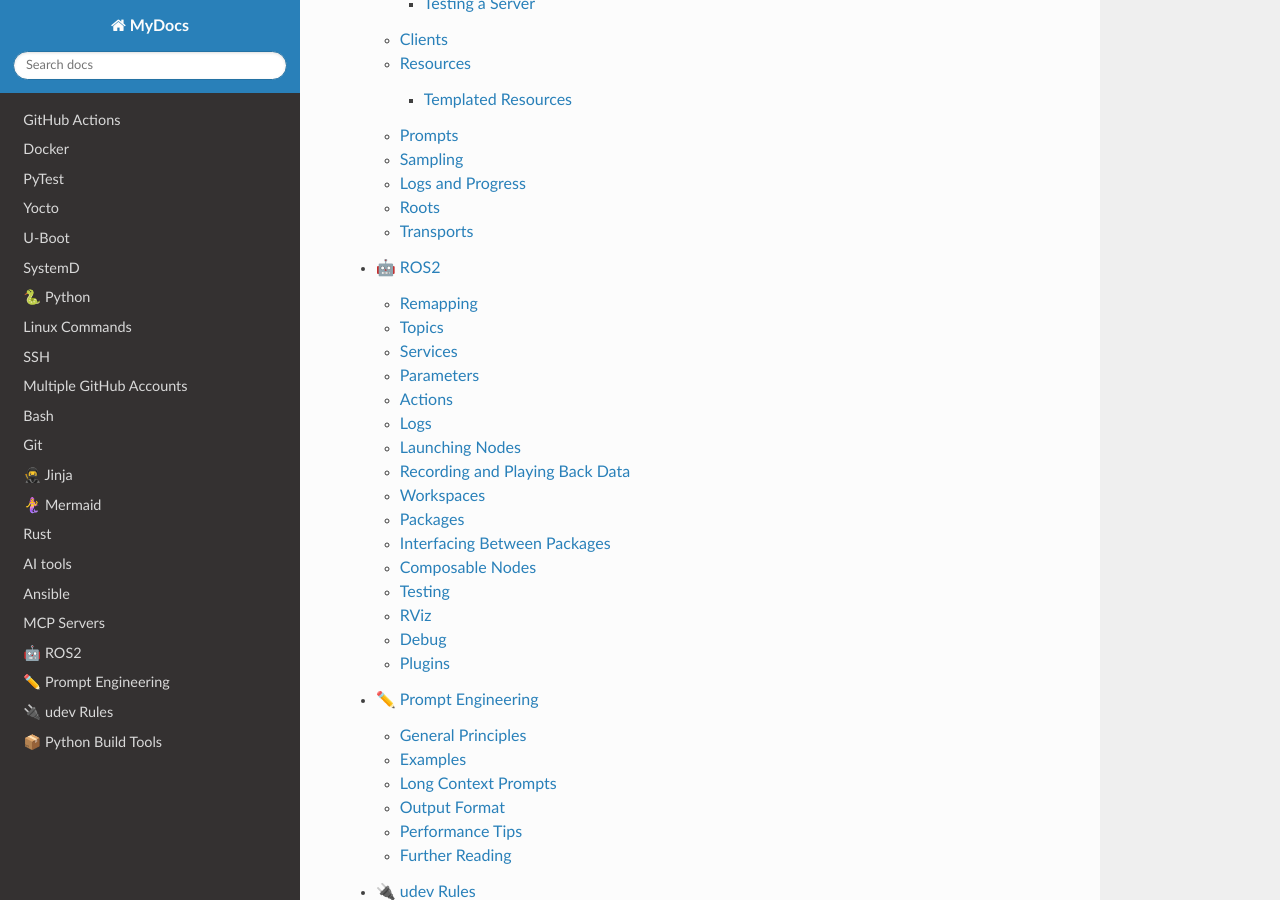
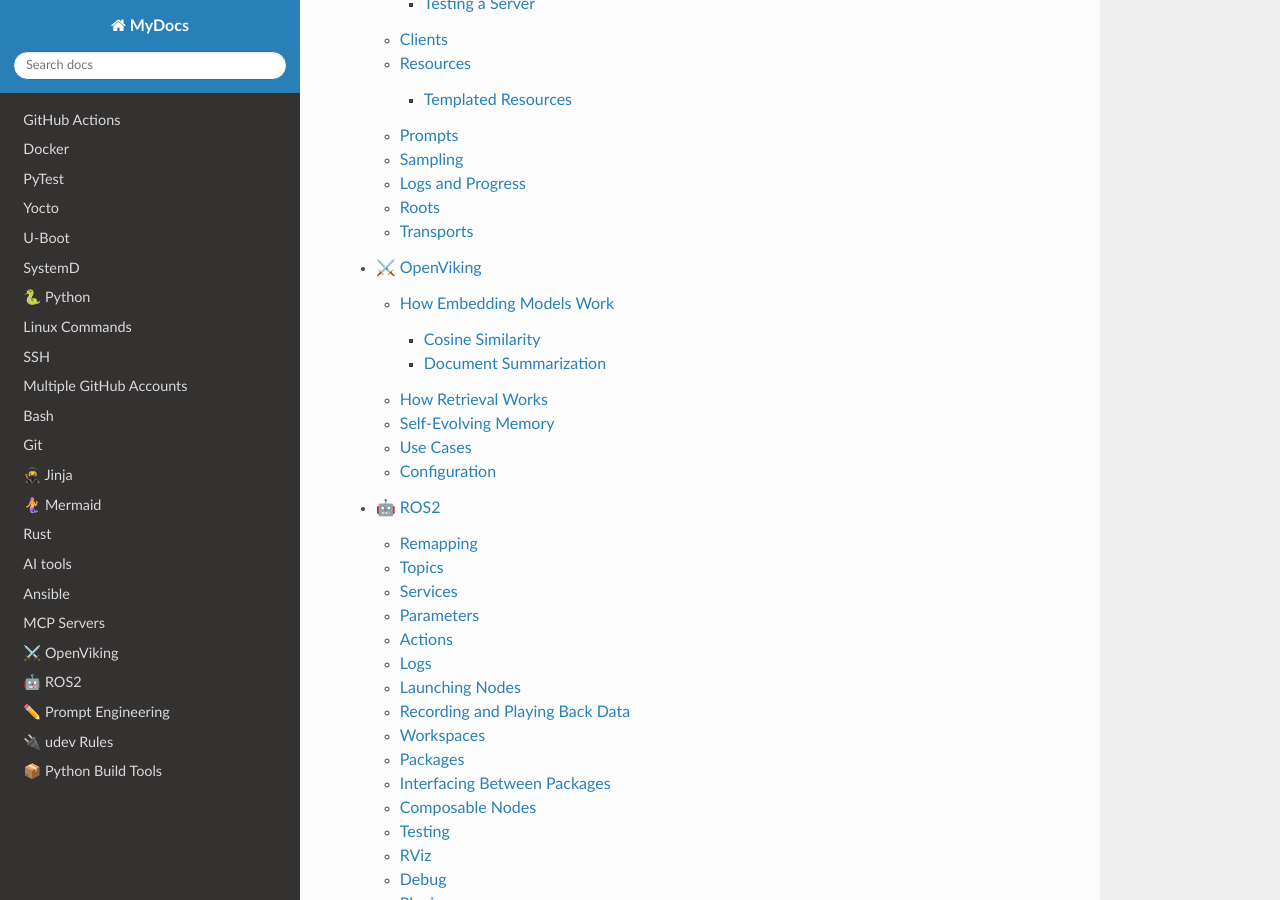
Before and after one commit to mcbottcher/my_docs, a Sphinx documentation site: the page built from docs/source/index.rst, in a window 1280 px wide and 900 px high, scrolled down 9795 px. Built offline with Sphinx 7.4.7 and the Read the Docs theme 3.1.0, drawn with Linux system fonts in a browser that asks for light colours; some of the changed lines change nothing that is shown.

Commit message:
feat: add openviking documentation

```diff
--- a/docs/source/index.rst
+++ b/docs/source/index.rst
@@ -36,6 +36,7 @@
    claude
    ansible
    mcp
+   openviking
    ros2
    prompt_engineering
    udev
--- /dev/null
+++ b/docs/source/openviking.rst
@@ -0,0 +1,135 @@
+⚔️ OpenViking
+=============
+
+OpenViking is a database designed to make it easy for LLMs to access information in a token-efficient way.
+Rather than organizing content like a traditional database, it's structured more like a filesystem, making
+it more intuitive than traditional RAG (Retrieval-Augmented Generation) systems.
+
+To run OpenViking you need access to two models: an embedding model and a VLM (a vision language model —
+essentially an LLM that can also handle images).
+
+It stores three types of things:
+
+- **Resources** — documents like docs or code repos
+- **Memory** — things the agent has learned about you and itself over time
+- **Skills** — callable tools the agent can invoke
+
+How Embedding Models Work
+--------------------------
+
+An embedding model converts a piece of text into a list of numbers called a vector. For example, the word
+"dog" might become something like ``[0.2, 0.8, 0.1, ...]`` with hundreds of numbers in the list. The model
+is trained on huge amounts of text, so the numbers it produces capture the *meaning* of the text — not just
+the words themselves.
+
+The key idea is that texts with similar meanings end up with similar vectors. So "dog" and "puppy" will
+produce vectors that are close to each other, while "dog" and "skyscraper" will be far apart.
+
+Cosine Similarity
+^^^^^^^^^^^^^^^^^
+
+To measure how close two vectors are, the most common method is called **cosine similarity**. You can think
+of each vector as an arrow pointing in a direction in space. Cosine similarity measures the angle between
+two arrows — if they point in almost the same direction, the score is close to 1 (very similar), and if
+they point in completely different directions, the score is close to 0 (unrelated). This gives you a
+relevance score between any two pieces of text without needing exact word matches.
+
+For example:
+
+- *"how do I log in"* vs *"authentication flow"* → high similarity score, even though they share no words
+- *"how do I log in"* vs *"database backup schedule"* → low similarity score
+
+This is what makes embedding-based search much more powerful than old keyword search — it understands
+meaning rather than just matching words.
+
+Document Summarization
+^^^^^^^^^^^^^^^^^^^^^^
+
+When you add a document to OpenViking, the VLM is used to generate different levels of summaries:
+
+- **L0** — very short abstract (~100 tokens)
+- **L1** — longer overview (~2k tokens)
+- **L2** — full document
+
+These summaries can be used instead of the full file sometimes, helping keep the input token cost down.
+
+How Retrieval Works
+--------------------
+
+Say you ask: *"How does the authentication module work?"*
+
+1. **Intent analysis** — the system analyzes what you are actually looking for, and may break it into
+   multiple search conditions (e.g. "authentication", "login flow", "auth module").
+
+2. **L0 scan** — the embedding model scores all the L0 abstracts in the database against your query. This
+   is very cheap since L0s are tiny. Any folder or file that scores poorly gets dropped.
+
+3. **Directory shortlisting** — the system identifies the highest-scoring directory, then performs a
+   secondary retrieval within that directory, recursively drilling down into subdirectories. So rather
+   than just finding loose matching chunks, it finds the right *folder* first, which gives the results
+   much better context.
+
+4. **Contextual boost** — content within a semantically relevant directory receives a higher score even
+   if its own embedding similarity is moderate, because being in the right folder is itself a strong signal.
+
+5. **L1 check** — for the shortlisted files, the L1 overview is loaded. This is enough to confirm
+   relevance and decide what to do next, without loading the full document.
+
+6. **L2 on demand** — only if the L1 isn't enough, the full L2 document is loaded. The agent loads L0
+   first (cheap), decides if it is relevant, then drills to L2 only when needed.
+
+7. **Answer generation** — the most relevant content (at whichever level was needed) is passed to the
+   LLM as context to generate the final answer.
+
+The result is that for simple questions you might only ever load L0s and one L1, spending very few tokens.
+Only complex questions that genuinely need the full document end up loading L2. Published benchmarks suggest
+token cost reductions of 80–90% compared to loading full context every time.
+
+----
+
+Self-Evolving Memory
+---------------------
+
+OpenViking also has a self-evolving memory feature — at the end of a session it can analyze what happened
+and save useful things into long-term memory, so the agent gets smarter over time.
+
+----
+
+Use Cases
+---------
+
+OpenViking is useful for holding vast amounts of documents, such as:
+
+- Large documentation bases
+- Code repositories
+- Knowledge bases
+- Reference materials
+
+The token-efficient retrieval makes it practical to work with repositories that would be too large to fit
+in a single context window.
+
+----
+
+Configuration
+--------------
+
+Here's an example configuration for OpenViking:
+
+.. code-block:: json
+    :caption: Example OpenViking config
+
+    {
+      "embedding": {
+        "dense": {
+          "provider": "gemini",
+          "api_key": "<your-gemini-api-key>",
+          "model": "text-embedding-004",
+          "dimension": 768
+        }
+      },
+      "vlm": {
+        "provider": "litellm",
+        "api_key": "<your-anthropic-api-key>",
+        "model": "anthropic/claude-haiku-4-5-20251001"
+      }
+    }
```
